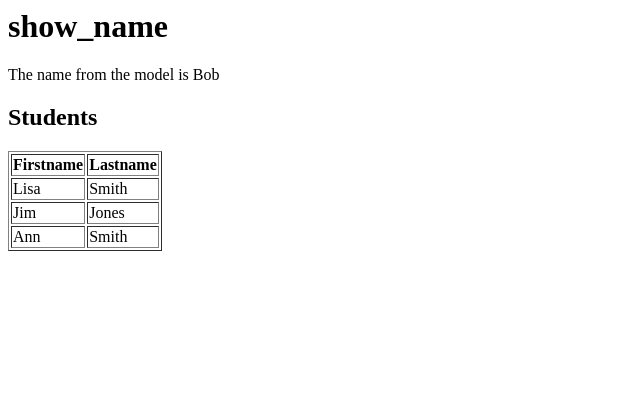
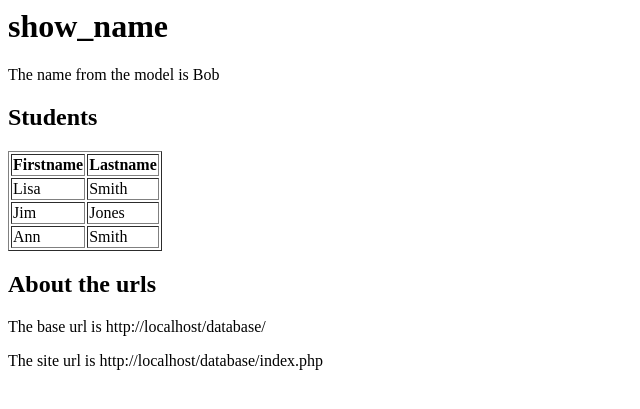
Before and after one commit to OamkDIn19Spring2020/groupX, a CodeIgniter app: page /database/index.php/example/show_name in a window 1280 px wide. Shown: the top 409 px of the page, without its empty margins (0-640 px from the left). Run offline with CodeIgniter, Linux system fonts and the light colour scheme.

Commit message:
sql code added

```diff
--- a/application/config/autoload.php
+++ b/application/config/autoload.php
@@ -89,7 +89,7 @@ $autoload['drivers'] = array();
 |
 |	$autoload['helper'] = array('url', 'file');
 */
-$autoload['helper'] = array();
+$autoload['helper'] = array('url');
 
 /*
 | -------------------------------------------------------------------
--- a/application/views/example/show_name.php
+++ b/application/views/example/show_name.php
@@ -19,3 +19,10 @@ echo 'The name from the model is '.$aname;
     ?>
   </tbody>
 </table>
+<h2>About the urls</h2>
+<p>
+  The base url is <?php echo base_url(); ?>
+</p>
+<p>
+  The site url is <?php echo site_url(); ?>
+</p>
```
Also changed, not shown: sql.txt (added, +13 -0 lines).
